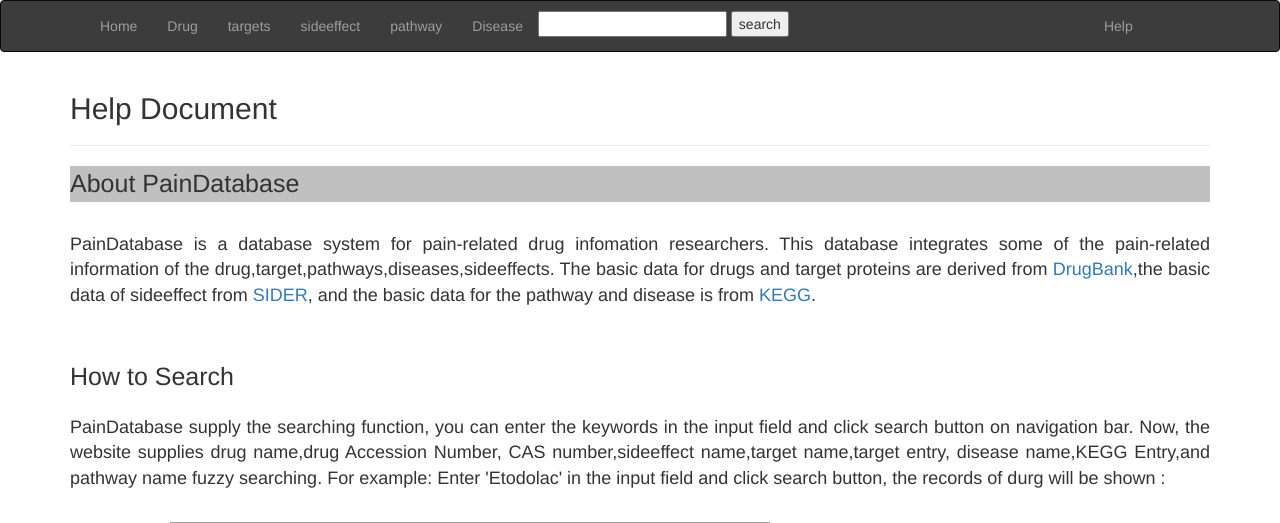
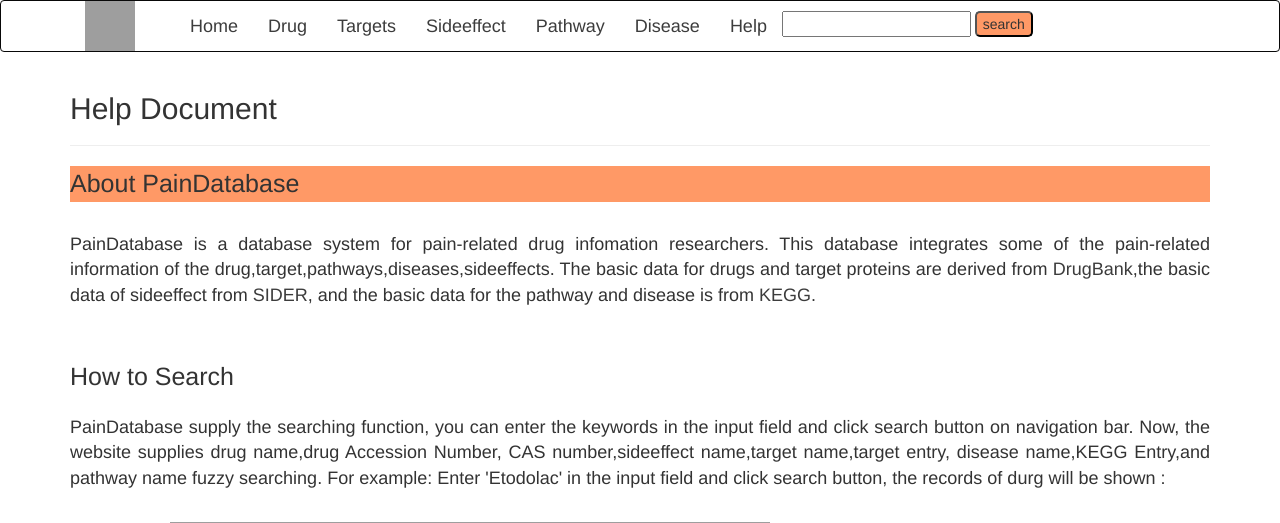
Before and after one commit to jackGWY/PainSystem, a Flask app: page /Help in a window 1280 px wide. Shown: the top 523 px of the page. Run offline with Flask 2, Linux system fonts and the light colour scheme; some libraries are stand-ins or nearby versions; grey boxes are pictures that could not be loaded.

Commit message:
最终完成，加入Help文档

```diff
--- a/app.py
+++ b/app.py
@@ -13,7 +13,7 @@
     return render_template('index.html')
 
 def getConnection():
-    conn = pymysql.connect(host='127.0.0.1', user='root', password='123456', db='paindatabase', charset='utf8')
+    conn = pymysql.connect(host='127.0.0.1', user='root', password='421421', db='paindatabase', charset='utf8')
     return conn
 
 @app.route('/drug')
--- a/templates/Help.html
+++ b/templates/Help.html
@@ -11,7 +11,7 @@
         <p></p>
         <hr>
         <div style="margin-bottom: 30px;">
-            <p style="background:#C0C0C0;font-size:25px;">About PainDatabase</p>
+            <p style="background:#FF9966;font-size:25px;">About PainDatabase</p>
         </div>
         <p style="font-size:18px;text-align: justify;text-justify:inter-ideograph;margin-bottom: 30px;">
             PainDatabase is a database system for pain-related drug infomation researchers. This database integrates some of the pain-related information of the drug,target,pathways,diseases,sideeffects. The basic data for drugs and target proteins are derived from <a href="https://www.drugbank.ca/drugs">DrugBank</a>,the basic data of sideeffect from <a href="http://sideeffects.embl.de/se/">SIDER</a>, and the basic data for the pathway and disease is from <a href="https://www.genome.jp/kegg/drug/">KEGG</a>.
@@ -25,6 +25,12 @@
         <div>
             <img src="/static/pic_index/example.png"; style="width: 600px;height: 400px;margin-left: 100px;">
         </div>
+        <hr>
+        <p style="margin-top: 50px;font-size:20px;">
+            Contact us :
+            <br>
+            email :&nbsp; guo_wei_yue8@outlook.com
+        </p>
 
     </div>
 
--- a/templates/base.html
+++ b/templates/base.html
@@ -1,30 +1,37 @@
 {% extends "bootstrap/base.html"  %}
 {% block title %}Flask{% endblock %}
 {% block navbar %}
-<div class="navbar navbar-inverse" role="navigation" style="background: #3C3C3C">
+
+<div class="navbar navbar-inverse" role="navigation" style="background: white">
     <div class="container">
 
         <div class="navbar-collapse collapse">
             <ul class="nav navbar-nav">
-                <li><a href="/">Home</a></li>
-                <li><a href="/drug">Drug</a></li>
-                <li><a href="/targets">targets</a></li>
-                <li>
-                    <a href="/sideeffects">sideeffect</a>
+                <style>
+a { color:#3C3C3C; transition:0.5s; }
+a:hover { color:blue; }
+</style>
+                <li><img src="/static/pic_index/logo.png" style="width: 50px;height: 50px;margin-right: 40px;"></li>
+                <li style=""><a href="/" style="color:#3C3C3C;font-size: 18px;">Home</a></li>
+                <li style=""><a href="/drug" style="color:#3C3C3C;font-size: 18px;">Drug</a></li>
+                <li style="font-size: 18px;"><a href="/targets" style="color:#3C3C3C;">Targets</a></li>
+                <li style="font-size: 18px;">
+                    <a href="/sideeffects" style="color:#3C3C3C;">Sideeffect</a>
                 </li>
-                <li><a href="/pathway">pathway</a></li>
-                <li><a href="/Disease">Disease</a></li>
+                <li style="font-size: 18px;"><a href="/pathway" style="color:#3C3C3C;">Pathway</a></li>
+                <li style="font-size: 18px;"><a href="/Disease" style="color:#3C3C3C;">Disease</a></li>
+
+                 <li style="font-size: 18px;">
+                    <a href="/Help" style="color:#3C3C3C;">Help</a>
+                </li>
                 <!-- <li><a href="/pai">chart</a></li> -->
                 <li>
                     <div class="searchbar" style="margin-top: 10px;">
-                        <form action="/search" method="POST">
+                        <form action="/search" method="POST" style="">
                             <input type="text" name="username">
-                            <input type="submit" value="search">
+                            <input type="submit" value="search" style="background: #FF9966;border-radius: 5px;" >
                         </form>
                     </div>
-                </li>
-                <li style="margin-left: 300px;">
-                    <a href="/Help">Help</a>
                 </li>
 
             </ul>
--- a/templates/diseases.html
+++ b/templates/diseases.html
@@ -114,7 +114,8 @@
 
      </style>
 
-     <h3>Disease List</h3>
+     <h3 style="background: #FF9966;margin-bottom: 30px;">Disease List</h3>
+     <p></p>
     <div>
         <table class="gridtable">
           <tr>
--- a/templates/drugbankTarget.html
+++ b/templates/drugbankTarget.html
@@ -115,7 +115,7 @@
      </style>
 
     <div>
-      <div><h3>target list</h3></div>
+      <div><h3 style="background: #FF9966;margin-bottom: 30px;">target list</h3></div>
       <div>
         <div>
           <div>
--- a/templates/pathwayHsaList.html
+++ b/templates/pathwayHsaList.html
@@ -113,7 +113,7 @@
      /* /hovertable */
 
      </style>
-     <h3>pathway list</h3>
+     <h3 style="background: #FF9966;margin-bottom: 30px;">pathway list</h3>
      <div>
        <table class="gridtable">
         {% for pathway in pathwayHsaList%}
```
Also changed, not shown: templates/index.html (+4 -4 lines).
